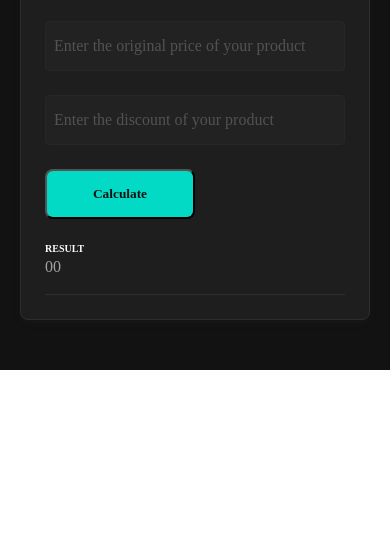
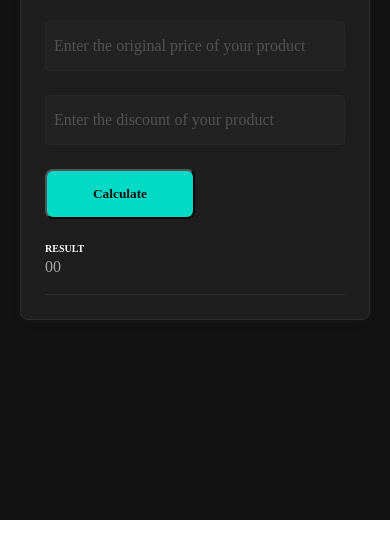
Before and after one commit to luisfernandez97/curso-practico-javascript, a plain HTML site: page discounts.html in a window 390 px wide. Shown: the part 132-690 px from the top of the page. Drawn offline with Linux system fonts and the light colour scheme.

Commit message:
Add down padding for mobile

```diff
--- a/style.css
+++ b/style.css
@@ -187,7 +187,7 @@ input {
 @media (max-width: 992px){
     .main-container{
         flex-direction: column;
-        padding: 50px 20px;
+        padding: 50px 20px 200px;
     }
     .container{
         width: 100%;
```
